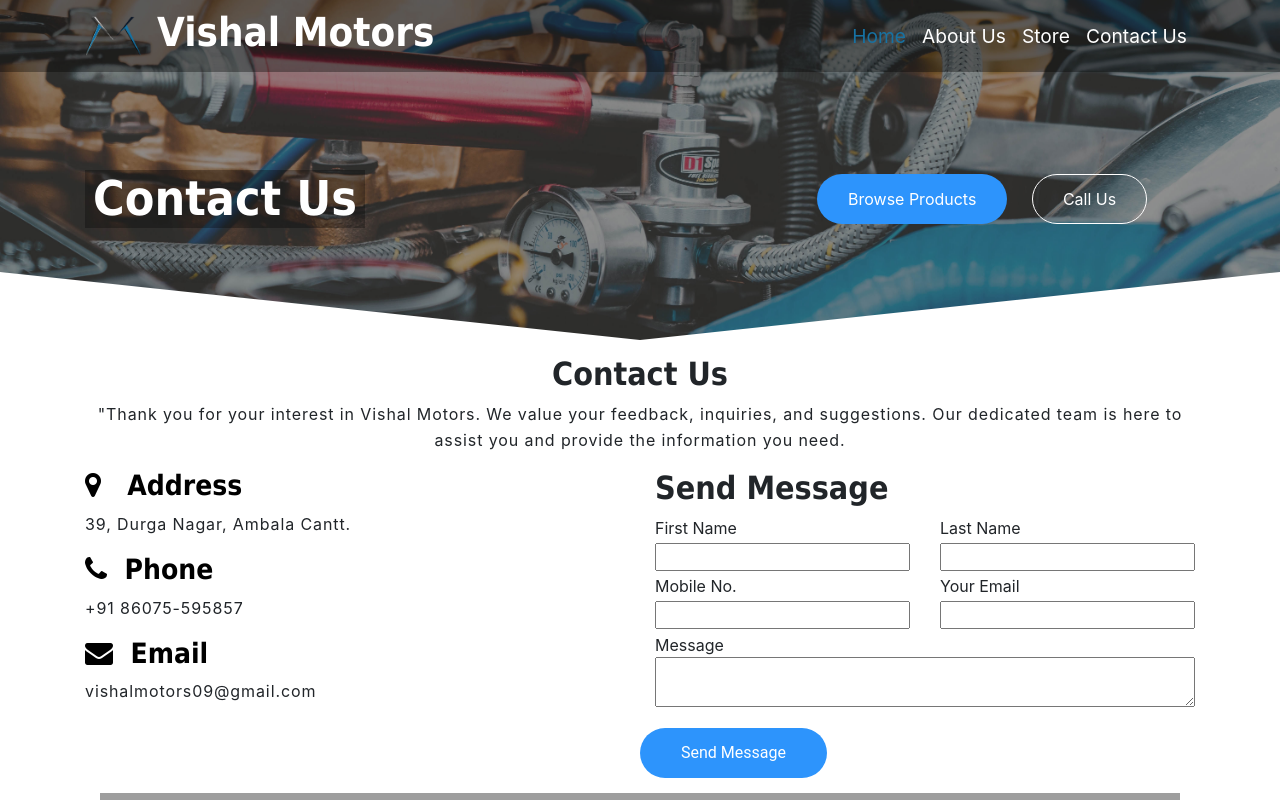
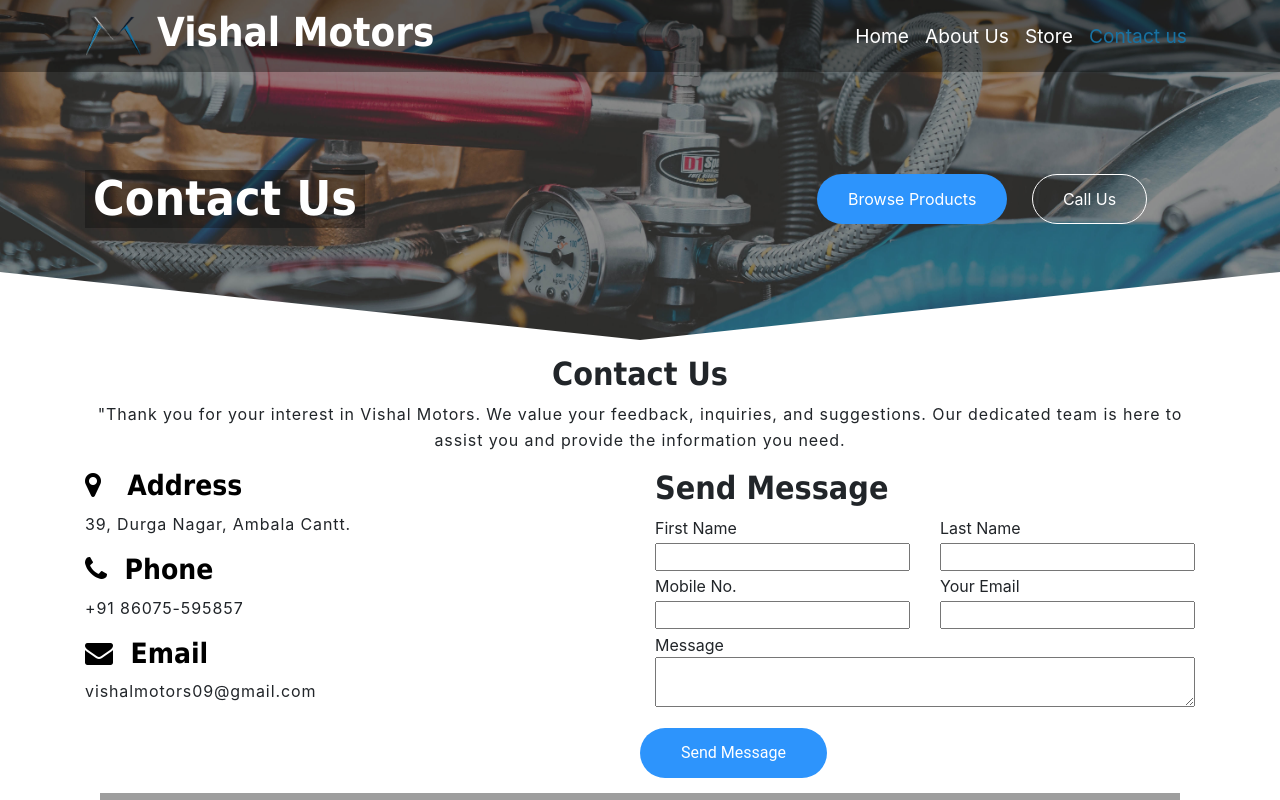
Before and after one commit to RamanSingla-rs/VishalMotors, a plain HTML site: page contactus.html in a window 1280 px wide. Shown: the top 800 px of the page. Drawn offline with nearby package versions, Linux system fonts and the light colour scheme; grey boxes are pictures that could not be loaded.

Commit message:
Update contactus.html

```diff
--- a/contactus.html
+++ b/contactus.html
@@ -36,10 +36,8 @@
 
           <div class="collapse navbar-collapse" id="navbarSupportedContent">
             <ul class="navbar-nav ml-auto">
-              <li class="nav-item active">
-                <a class="nav-link" href="index.html"
-                  >Home <span class="sr-only">(current)</span></a
-                >
+              <li class="nav-item">
+                <a class="nav-link" href="index.html">Home</a>
               </li>
               <li class="nav-item">
                 <a class="nav-link" href="aboutus.html">About Us</a>
@@ -47,8 +45,10 @@
               <li class="nav-item">
                 <a class="nav-link" href="shop.html">Store</a>
               </li>
-              <li class="nav-item">
-                <a class="nav-link" href="#">Contact Us</a>
+			  <li class="nav-item active">
+                <a class="nav-link" href="#"
+                  >Contact us <span class="sr-only">(current)</span></a
+                >
               </li>
             </ul>
           </div>
```
